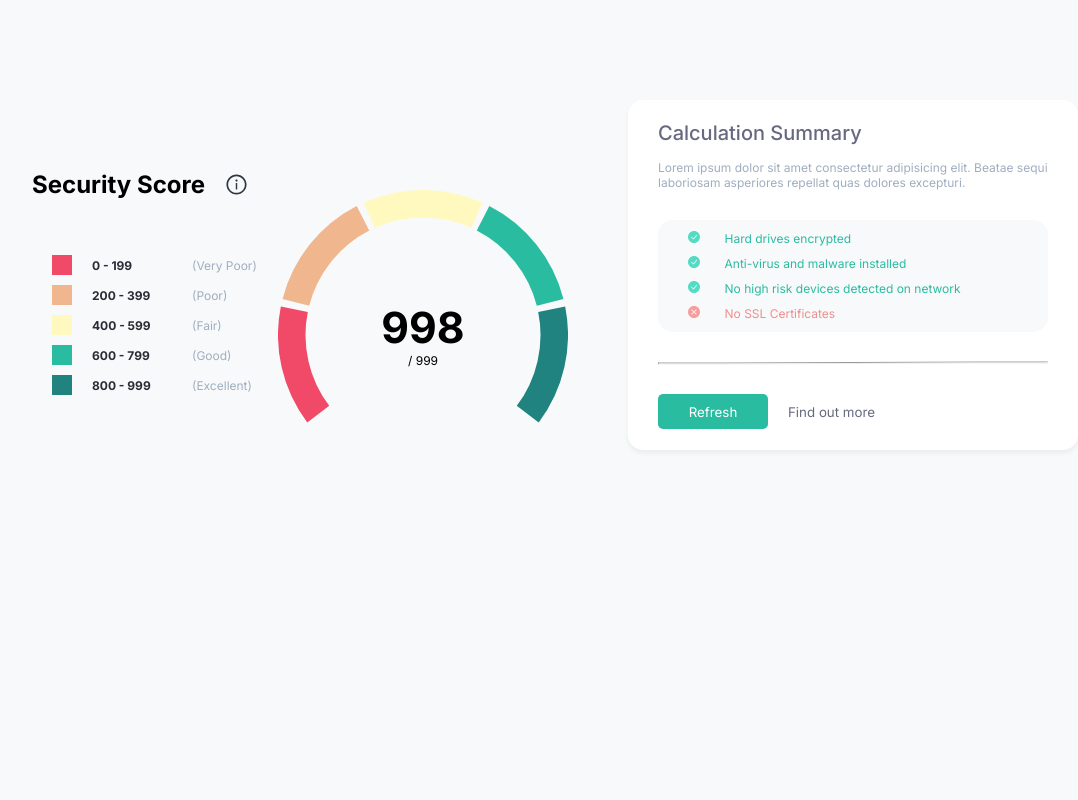
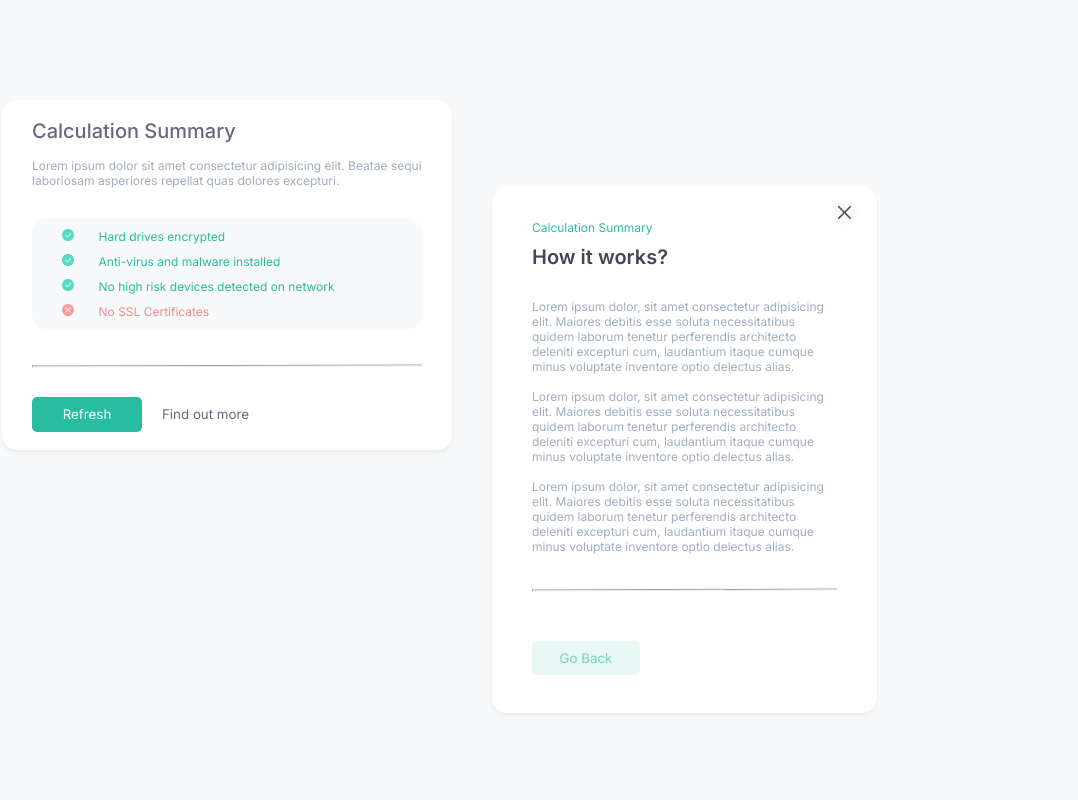
Before and after one commit to iKarans/jersey-client-project, a React (Create React App) app: page /security in a window 1280 px wide. Shown: the top 800 px of the page, without its empty margins (38-1116 px from the left). Built offline with nearby package versions, Linux system fonts and the light colour scheme.

Commit message:
calculation info design finished

```diff
--- /dev/null
+++ b/src/components/CalculationInfo/CalculationInfo.jsx
@@ -0,0 +1,31 @@
+import React from 'react'
+import "./CalculationInfo.scss";
+import Cross from "../../assets/global/black-cross.svg";
+
+const CalculationInfo = () => {
+    return (
+        <div className="background">
+        <div className="holder">
+            <div className="content">
+                <img className="content__image" src={Cross} alt="Cross"></img>
+                <p className="content__sub" style={{color: '#2abca1'}}>Calculation Summary</p>
+
+                <h1 className="content__title">How it works?</h1>
+
+                <p className="content__text"> Lorem ipsum dolor, sit amet consectetur adipisicing elit. Maiores debitis esse soluta necessitatibus quidem laborum tenetur perferendis architecto deleniti excepturi cum, laudantium itaque cumque minus voluptate inventore optio delectus alias.</p>
+
+                <p className="content__text"> Lorem ipsum dolor, sit amet consectetur adipisicing elit. Maiores debitis esse soluta necessitatibus quidem laborum tenetur perferendis architecto deleniti excepturi cum, laudantium itaque cumque minus voluptate inventore optio delectus alias.</p>
+
+                <p className="content__text"> Lorem ipsum dolor, sit amet consectetur adipisicing elit. Maiores debitis esse soluta necessitatibus quidem laborum tenetur perferendis architecto deleniti excepturi cum, laudantium itaque cumque minus voluptate inventore optio delectus alias.</p>
+
+
+                <hr/>
+
+                <button className="content__button">Go Back</button>
+            </div>
+        </div>
+        </div>
+    )
+}
+
+export default CalculationInfo
--- /dev/null
+++ b/src/components/CalculationInfo/CalculationInfo.scss
@@ -0,0 +1,73 @@
+@use "../../assets/styles/mixins" as *;
+@use "../../assets/styles/variables" as *;
+
+.background {
+    display: flex;
+    justify-content: center;
+    align-items: center;
+    height: 100vh;
+    z-index: 1;
+}
+
+.holder {
+    height: 526px;
+    width: 385px;
+    border-radius: 15px;
+    display: flex;
+    justify-content: center;
+    align-items: center;
+    background-color: white;
+    box-shadow: 0px 3.5px 5.5px rgba(0, 0, 0, 0.05);
+    margin: 100px 0 0 40px; // to change
+}
+
+.content {
+    position: relative;
+    height: 500px;
+    width: 356px;
+    margin: 40px;
+
+    &__image {
+        position: absolute;
+        left: 300px;
+        background: rgba(196, 196, 196, 0.1);
+        border-radius: 50px;
+    }
+
+    &__sub {
+        margin-top: 20px;
+    }
+
+    &__title {
+        display: flex;
+        justify-content: left;
+        align-items: center;
+        color: #454756;
+        font-size: 20px;
+        font-weight: 600;
+        line-height: 24px;
+        margin-top: 10px;
+        margin-bottom: 30px;
+    }
+
+    &__text {
+        margin-top: 15px;
+        margin-bottom: 15px;
+        color: #A0AEC0;
+    }
+
+    &__button {
+        height: 34px;
+        width: 108px;
+        background: rgba(42, 188, 161, 0.1);
+        border: none;
+        border-radius: 5px;
+        color: #73D3C1;
+        margin-top: 50px;
+
+    }
+}
+
+hr {
+    margin-top: 35px;
+}
--- a/src/containers/Security/Security.jsx
+++ b/src/containers/Security/Security.jsx
@@ -2,12 +2,15 @@ import React from 'react'
 import "./Security.scss"
 import SecurityScore from '../../components/SecurityScore/SecurityScore'
 import CalulationSummary from '../../components/CalculationSummary/CalulationSummary'
+import CalculationInfo from '../../components/CalculationInfo/CalculationInfo'
 
 const Security = () => {
   return (
     <div className="security">
-      <SecurityScore />
+      {/* <SecurityScore /> */}
       <CalulationSummary />
+      <CalculationInfo />
+
     </div>
   )
 }
```
